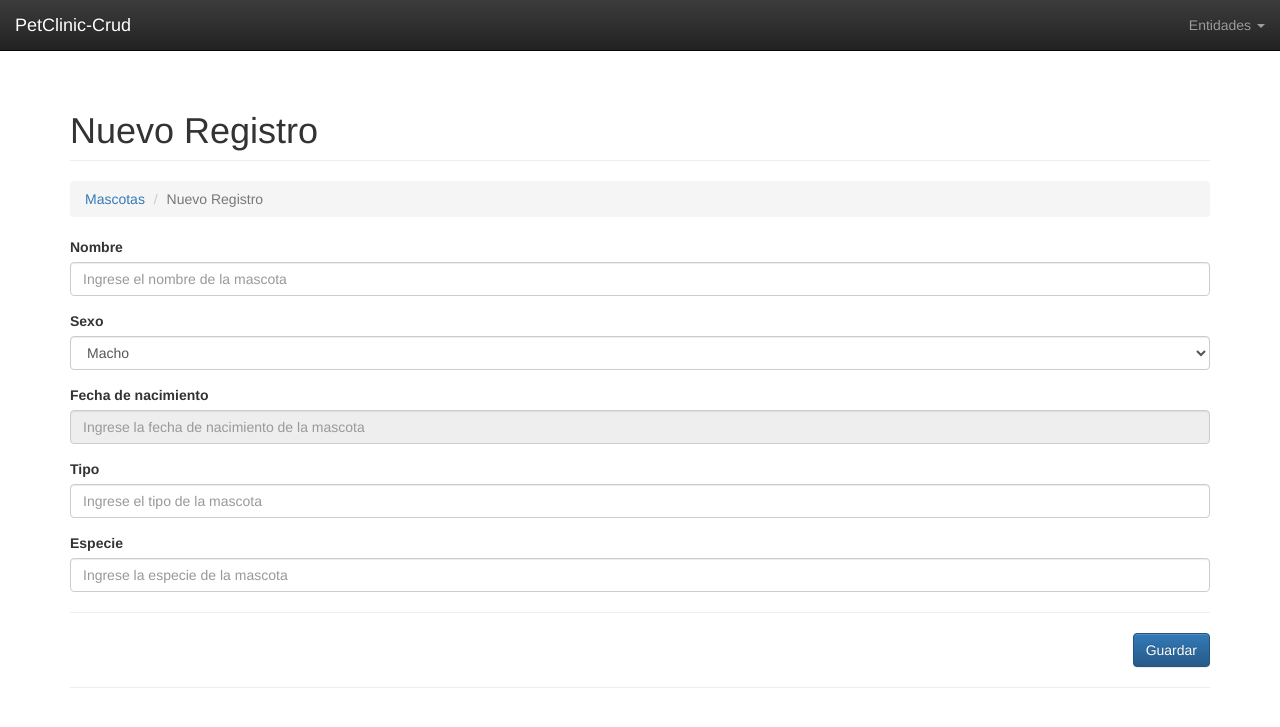
After one commit to EdwinB5/PetClinic-UMD, a PHP site: the page made by index_2.php in a window 1280 px wide. The commit adds this page. Shown: the top 727 px of the page. Run offline with PHP 8.4, Linux system fonts and the light colour scheme; some libraries are stand-ins or nearby versions.

Commit message:
Create entity mascota
Se crea la entidad mascota, se realizan modificaciones en las anteriores entidades

```diff
--- /dev/null
+++ b/controller/mascota.controller.php
@@ -0,0 +1,51 @@
+<?php
+require_once 'model/mascota.php';
+
+class MascotaController{
+
+    private $model;
+
+    public function __CONSTRUCT(){
+        $this->model = new Mascota();
+    }
+
+    public function Index(){
+        require_once 'view/header.php';
+        require_once 'view/mascota/mascota.php';
+        require_once 'view/footer.php';
+    }
+
+    public function Crud(){
+        $var = new Mascota();
+
+        if(isset($_REQUEST['id_mascota'])){
+            $var = $this->model->Obtener($_REQUEST['id_mascota']);
+        }
+
+        require_once 'view/header.php';
+        require_once 'view/mascota/mascota-editar.php';
+        require_once 'view/footer.php';
+    }
+
+    public function Guardar(){
+        $var = new Mascota();
+
+        $var->id_mascota = $_REQUEST['id_mascota'];
+        $var->nombre = $_REQUEST['Nombre'];
+        $var->sexo = $_REQUEST['Sexo'];
+        $var->fechaNacimiento = $_REQUEST['FechaNacimiento'];
+        $var->tipo = $_REQUEST['Tipo'];
+        $var->especie = $_REQUEST['Especie'];
+
+        $var->id_mascota > 0
+            ? $this->model->Actualizar($var)
+            : $this->model->Registrar($var);
+
+        header('Location: index_2.php');
+    }
+
+    public function Eliminar(){
+        $this->model->Eliminar($_REQUEST['id_mascota']);
+        header('Location: index_2.php');
+    }
+}
--- /dev/null
+++ b/index_2.php
@@ -0,0 +1,27 @@
+<?php
+require_once 'model/database.php';
+
+$controller = 'mascota';
+
+// Todo esta lógica hara el papel de un FrontController
+if(!isset($_REQUEST['c']))
+{
+    require_once "controller/$controller.controller.php";
+    $controller = ucwords($controller) . 'Controller';
+    $controller = new $controller;
+    $controller->Index();
+}
+else
+{
+    // Obtenemos el controlador que queremos cargar
+    $controller = strtolower($_REQUEST['c']);
+    $accion = isset($_REQUEST['a']) ? $_REQUEST['a'] : 'Index';
+
+    // Instanciamos el controlador
+    require_once "controller/$controller.controller.php";
+    $controller = ucwords($controller) . 'Controller';
+    $controller = new $controller;
+
+    // Llama la accion
+    call_user_func( array( $controller, $accion ) );
+}
--- /dev/null
+++ b/model/mascota.php
@@ -0,0 +1,126 @@
+<?php
+class Mascota
+{
+	private $pdo;
+
+	public $id_mascota;
+	public $nombre;
+	public $sexo;
+	public $fechaNacimiento;
+	public $tipo;
+	public $especie;
+	public $fechaRegistro;
+
+	public function __CONSTRUCT()
+	{
+		try
+		{
+			$this->pdo = Database::StartUp();
+		}
+		catch(Exception $e)
+		{
+			die($e->getMessage());
+		}
+	}
+
+	public function Listar()
+	{
+		try
+		{
+			$result = array();
+
+			$stm = $this->pdo->prepare("SELECT * FROM mascotas");
+			$stm->execute();
+
+			return $stm->fetchAll(PDO::FETCH_OBJ);
+		}
+		catch(Exception $e)
+		{
+			die($e->getMessage());
+		}
+	}
+
+	public function Obtener($id_mascota)
+	{
+		try
+		{
+			$stm = $this->pdo->prepare("SELECT * FROM mascotas WHERE id_mascota = ?");
+
+			$stm->execute(array($id_mascota));
+			return $stm->fetch(PDO::FETCH_OBJ);
+		}
+		catch(Exception $e)
+		{
+			die($e->getMessage());
+		}
+	}
+
+	public function Eliminar($id_mascota)
+	{
+		try
+		{
+			$stm = $this->pdo->prepare("DELETE FROM mascotas WHERE id_mascota = ?");
+
+			$stm->execute(array($id_mascota));
+		}
+		catch (Exception $e)
+		{
+			die($e->getMessage());
+		}
+	}
+
+	public function Actualizar($data)
+	{
+		try
+		{
+			$sql = "UPDATE mascotas SET
+						nombre = ?,
+                        sexo = ?,
+						fechaNacimiento = ?,
+						tipo = ?,
+						especie = ?
+				    WHERE id_mascota = ?";
+
+			$this->pdo->prepare($sql)
+			     ->execute(
+				    array(
+                        $data->nombre,
+                        $data->sexo,
+                        $data->fechaNacimiento,
+                        $data->tipo,
+                        $data->especie,
+                        $data->id_mascota
+					)
+				);
+		}
+		catch (Exception $e)
+		{
+			die($e->getMessage());
+		}
+	}
+
+	public function Registrar(Mascota $data)
+	{
+		try
+		{
+			$sql = "INSERT INTO mascotas (nombre,sexo,fechaNacimiento,tipo,especie,fechaRegistro)
+			        VALUES (?, ?, ?, ?, ?, ?)";
+
+			$this->pdo->prepare($sql)
+			     ->execute(
+					array(
+	                    $data->nombre,
+	                    $data->sexo,
+	                    $data->fechaNacimiento,
+	                    $data->tipo,
+	                    $data->especie,
+	                    date('Y-m-d')
+	                )
+				);
+		}
+		catch (Exception $e)
+		{
+			die($e->getMessage());
+		}
+	}
+}
--- a/model/persona.php
+++ b/model/persona.php
@@ -132,7 +132,8 @@ class Persona
 	                    date('Y-m-d')
 	                )
 				);
-		} catch (Exception $e)
+		}
+		catch (Exception $e)
 		{
 			die($e->getMessage());
 		}
--- a/model/veterinario.php
+++ b/model/veterinario.php
@@ -110,7 +110,8 @@ class Veterinario
                     	date('Y-m-d')
                 	)
 				);
-		} catch (Exception $e)
+		}
+		catch (Exception $e)
 		{
 			die($e->getMessage());
 		}
--- a/view/header.php
+++ b/view/header.php
@@ -34,8 +34,8 @@
                   <ul class="dropdown-menu">
                     <li><a href="index.php">Personas</a></li>
                     <li><a href="index_1.php">Veterinarios</a></li>
-                    <li><a href="#">Propietarios</a></li>
-                    <li><a href="#">Mascotas</a></li>
+                    <li><a href="index_2.php">Mascotas</a></li>
+                    <li><a href="index_3.php">Propietarios</a></li>
                     <li><a href="#">Historial</a></li>
                   </ul>
                 </li>
--- /dev/null
+++ b/view/mascota/mascota-editar.php
@@ -0,0 +1,54 @@
+<h1 class="page-header">
+    <?php echo $var->id_mascota != null ? $var->nombre : 'Nuevo Registro'; ?>
+</h1>
+
+<ol class="breadcrumb">
+  <li><a href="?c=Mascota">Mascotas</a></li>
+  <li class="active"><?php echo $var->id_mascota != null ? $var->nombre : 'Nuevo Registro'; ?></li>
+</ol>
+
+<form id="frm-mascota" action="?c=Mascota&a=Guardar" method="post" enctype="multipart/form-data">
+    <input type="hidden" name="id_mascota" value="<?php echo $var->id_mascota; ?>" />
+
+    <div class="form-group">
+        <label>Nombre</label>
+        <input type="text" name="Nombre" value="<?php echo $var->nombre; ?>" class="form-control" placeholder="Ingrese el nombre de la mascota" data-validacion-tipo="requerido|min:3" />
+    </div>
+
+    <div class="form-group">
+        <label>Sexo</label>
+        <select name="Sexo" class="form-control">
+            <option <?php echo $var->sexo == 1 ? 'selected' : ''; ?> value="1">Macho</option>
+            <option <?php echo $var->sexo == 2 ? 'selected' : ''; ?> value="2">Hembra</option>
+        </select>
+    </div>
+
+    <div class="form-group">
+        <label>Fecha de nacimiento</label>
+        <input readonly type="text" name="FechaNacimiento" value="<?php echo $var->fechaNacimiento; ?>" class="form-control datepicker" placeholder="Ingrese la fecha de nacimiento de la mascota" data-validacion-tipo="requerido" />
+    </div>
+
+    <div class="form-group">
+        <label>Tipo</label>
+        <input type="text" name="Tipo" value="<?php echo $var->tipo; ?>" class="form-control" placeholder="Ingrese el tipo de la mascota" data-validacion-tipo="requerido|min:3" />
+    </div>
+
+    <div class="form-group">
+        <label>Especie</label>
+        <input type="text" name="Especie" value="<?php echo $var->especie; ?>" class="form-control" placeholder="Ingrese la especie de la mascota" data-validacion-tipo="requerido|min:3" />
+    </div>
+
+    <hr />
+
+    <div class="text-right">
+        <button class="btn btn-primary">Guardar</button>
+    </div>
+</form>
+
+<script>
+    $(document).ready(function(){
+        $("#frm-mascota").submit(function(){
+            return $(this).validate();
+        });
+    })
+</script>
--- a/view/persona/persona.php
+++ b/view/persona/persona.php
@@ -13,7 +13,7 @@
             <th style="width:120px;">Apellido</th>
             <th style="width:120px;">Sexo</th>
             <th style="width:120px;">Nacimiento</th>
-            <th style="width:180px;">Direccion</th>
+            <th style="width:200px;">Direccion</th>
             <th style="width:120px;">Telefono</th>
             <th>Email</th>
             <th style="width:60px;"></th>
```
Also changed, not shown: view/mascota/mascota.php (added, +39 -0 lines). Lines whose indentation alone changed are shown as unchanged.
